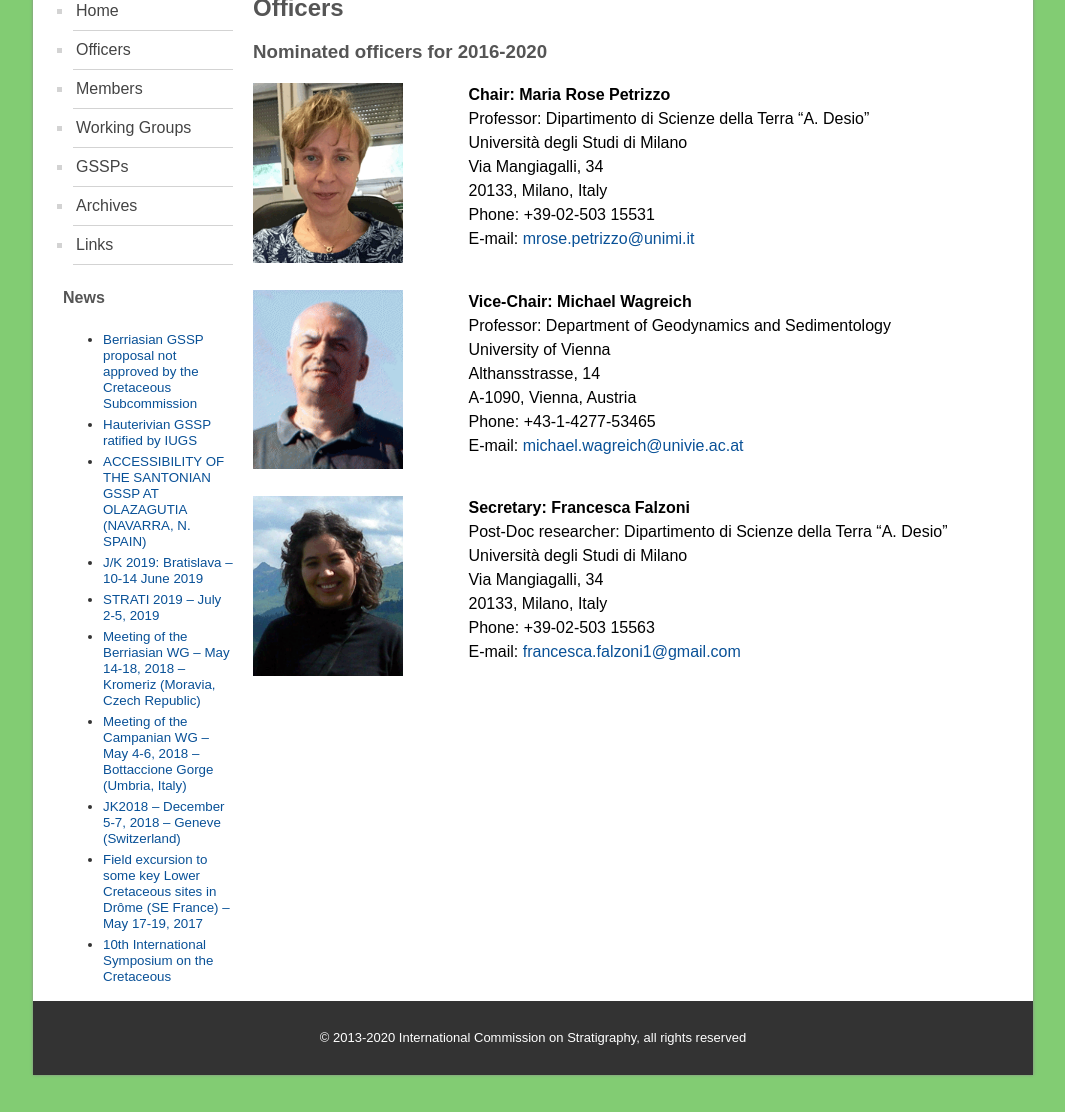
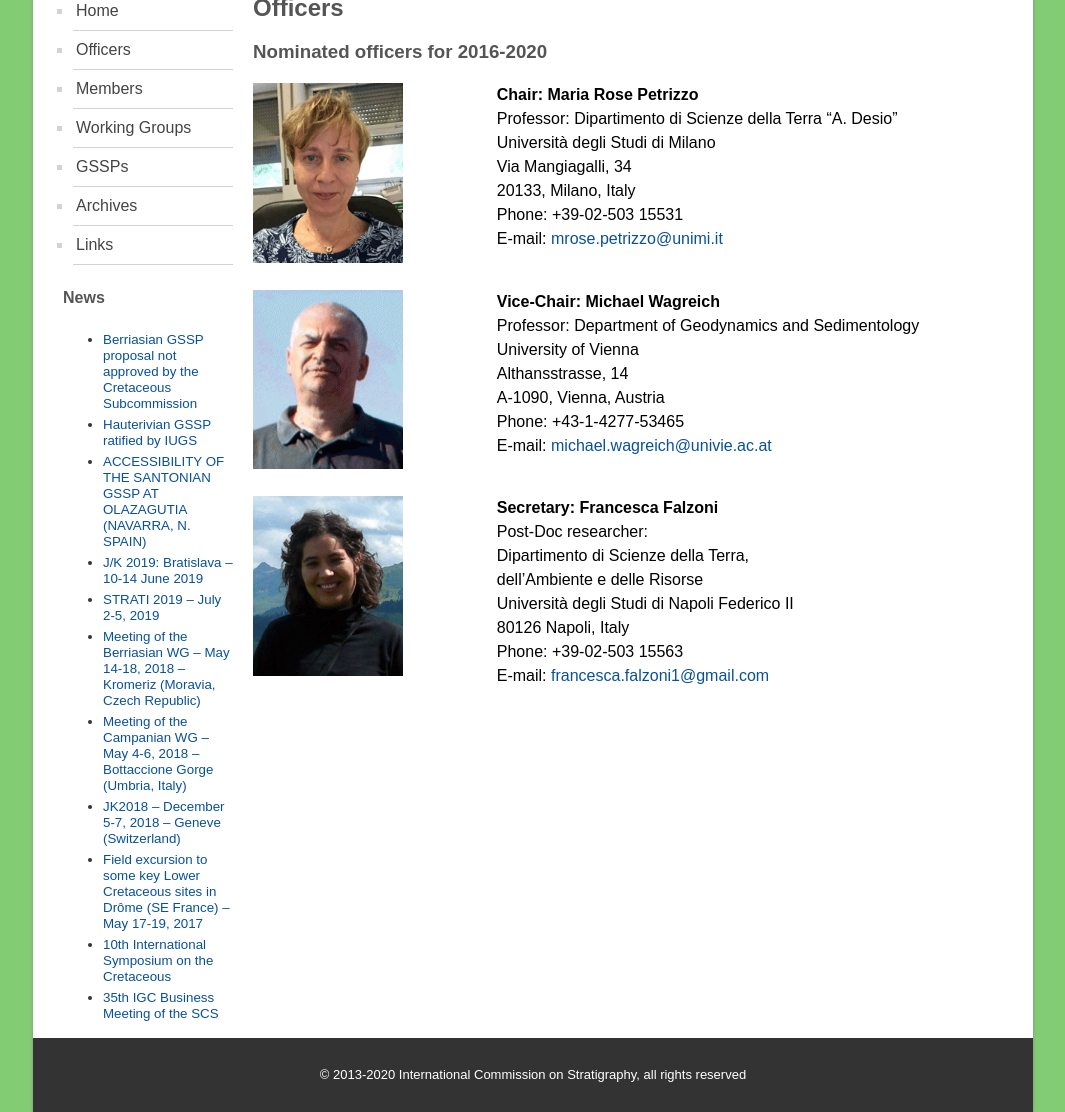
Before and after one commit to i-c-stratigraphy/subcommission-cretaceous, a Jekyll site: the page built from pages/officers.md, in a window 1280 px wide, cut to the strip 124-1236 px from the top of the page. Shown: the whole strip, without its empty margins (107-1172 px from the left). Built offline with Jekyll 4.4.1, drawn with Linux system fonts in a browser that asks for light colours; before the commit the page ends 1199 px from its top, so only the background shows below that.

```diff
--- a/_includes/menu.html
+++ b/_includes/menu.html
@@ -48,5 +48,6 @@
         <li><a href="https://stratigraphy.org/subcommission-cretaceous/news/jk2018">JK2018 – December 5-7, 2018 – Geneve (Switzerland)</a></li>
         <li><a href="https://stratigraphy.org/subcommission-cretaceous/news/drome-excursion">Field excursion to some key Lower Cretaceous sites in Drôme (SE France) – May 17-19, 2017</a></li>
         <li><a href="https://stratigraphy.org/subcommission-cretaceous/news/10-symposium">10th International Symposium on the Cretaceous</a></li>
+        <li><a href="https://stratigraphy.org/subcommission-cretaceous/news/35th-igc">35th IGC Business Meeting of the SCS</a></li>
     </ul>
 </div>
--- a/pages/officers.md
+++ b/pages/officers.md
@@ -37,10 +37,11 @@ permalink: /officers
     </div>
     <div style="grid-row:3; grid-column:2;">
         <strong>Secretary: Francesca Falzoni</strong><br />
-        Post-Doc researcher: Dipartimento di Scienze della Terra “A. Desio”<br />
-        Università degli Studi di Milano<br />
-        Via Mangiagalli, 34<br />
-        20133, Milano, Italy<br />
+        Post-Doc researcher:<br />
+        Dipartimento di Scienze della Terra,<br />
+        dell’Ambiente e delle Risorse<br />
+        Università degli Studi di Napoli Federico II<br />
+        80126 Napoli, Italy<br />
         Phone: +39-02-503 15563<br />
         E-mail: <a href="francesca.falzoni1@gmail.com">francesca.falzoni1@gmail.com</a>
     </div>
```
Also changed, not shown: pages/news/35th-igc.md (added, +40 -0 lines), pages/news/bottaccione.md (+1 -1 lines), pages/news/drome-excursion.md (+10 -10 lines), pages/news/hauterivian-gssp.md (+1 -1 lines), images/canterburysdiprogrammea3_2014_v1.jpg (added).
